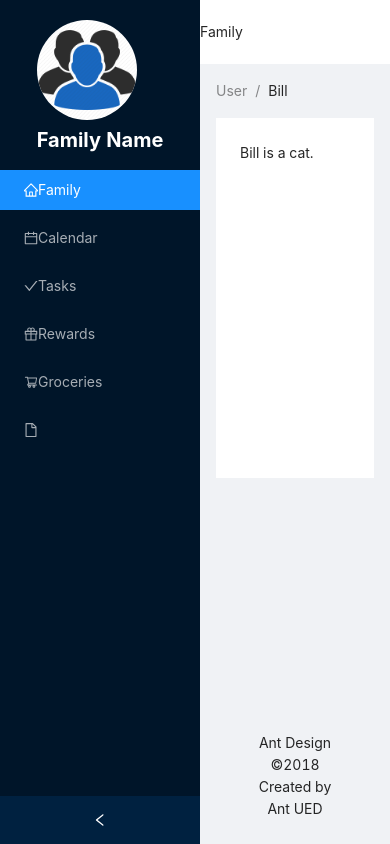
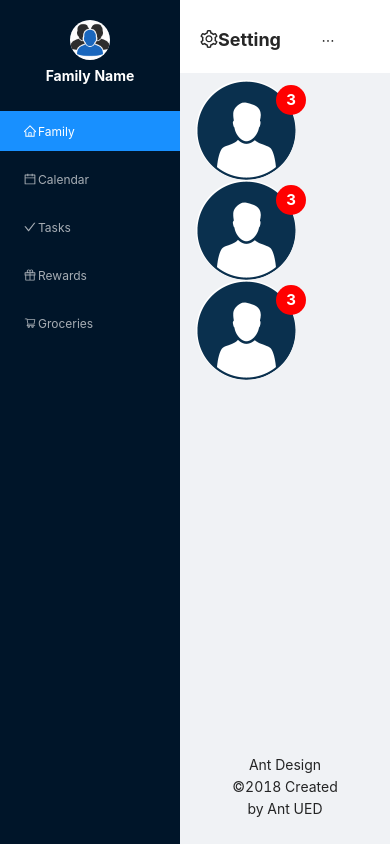
Before and after one commit to baodang0305/DATN_HouseHelperApp_Web, a React app: page /family in a window 390 px wide. Built offline with nearby package versions, Linux system fonts and the light colour scheme.

Commit message:
responsive dashboard menu, update img family default

```diff
--- a/src/components/DashboardMenu/DashboardMenu.css
+++ b/src/components/DashboardMenu/DashboardMenu.css
@@ -1,18 +1,109 @@
-.site-layout-background {
-    background-color: white;
+.container-infor-family {
+    text-align: center;
+    margin: 20px 0px;
 }
 
-.center {
-    display: flex;
-    flex-direction: row;
-    justify-content: center;
-    margin-top: 20px;
-    margin-bottom: 10px;
+/* big tablets to 1200px */
+@media only screen and (min-width: 1024px) {
+    .container-dashboard-menu {
+        max-width: none !important;
+        flex-basis: 260px !important;
+    }
+
+    img.container-img-family {
+        width: 100px;
+        background-color: white;
+        border-radius: 50%;
+    }
+
+    .name-family {
+        font-size: 20px;
+        font-weight: bolder;
+        color: white;
+        margin-top: 5px;
+    }
+
+    a,
+    .size-icon {
+        font-size: 18px !important;
+    }
 }
 
-.family-name {
-    font-size: 20px;
-    font-weight: bolder;
-    color: white;
-    margin-top: 5px;
+/* small tablets to big tablets from 768px to 1023px */
+@media only screen and (min-width: 768px) and (max-width: 1023px) {
+    .container-dashboard-menu {
+        max-width: none !important;
+        flex-basis: 230px !important;
+    }
+
+    img.container-img-family {
+        width: 80px;
+        background-color: white;
+        border-radius: 50%;
+    }
+
+    .name-family {
+        font-size: 18px;
+        font-weight: bolder;
+        color: white;
+        margin-top: 5px;
+    }
+
+    a,
+    .size-icon {
+        font-size: 16px !important;
+    }
 }
+
+/* small phones to small tablets */
+@media only screen and (min-width: 480px) and ( max-width: 767px) {
+    .container-dashboard-menu {
+        max-width: none !important;
+        flex-basis: 200px !important;
+    }
+
+    img.container-img-family {
+        width: 60px;
+        background-color: white;
+        border-radius: 50%;
+    }
+
+    .name-family {
+        font-size: 16px;
+        font-weight: bolder;
+        color: white;
+        margin-top: 5px;
+    }
+
+    a,
+    .size-icon {
+        font-size: 14px !important;
+    }
+}
+
+/* small phones from 0 - 480px */
+@media only screen and (min-width: 0px) and (max-width: 479px) {
+    .container-dashboard-menu {
+        max-width: none !important;
+        min-width: 0px !important;
+        flex-basis: 180px !important;
+    }
+
+    img.container-img-family {
+        width: 40px;
+        background-color: white;
+        border-radius: 50%;
+    }
+
+    .name-family {
+        font-size: 14px;
+        font-weight: bolder;
+        color: white;
+        margin-top: 5px;
+    }
+
+    a,
+    .size-icon {
+        font-size: 12px !important;
+    }
+}
--- a/src/components/DashboardMenu/DashboardMenu.js
+++ b/src/components/DashboardMenu/DashboardMenu.js
@@ -10,7 +10,7 @@ import {
     FileOutlined
 } from '@ant-design/icons';
 import './DashboardMenu.css';
-import familyImgDefault from '../../assets/familyImgDefault.png';
+import familyImgDefault from '../../assets/family-img.png';
 
 const { Sider } = Layout;
 
@@ -31,36 +31,33 @@ class DashboardMenu extends React.Component {
         const {collapsed} = this.state;
         const {menuItem} = this.props;
         return (
-            <Sider collapsible collapsed={collapsed} onCollapse={this.onCollapse}>
-                <div className="center">
+            <Sider className="container-dashboard-menu" trigger={null} collapsible collapsed={collapsed} onCollapse={this.onCollapse}>
+                <div className="container-infor-family">
                     <div>
-                        <Avatar shape="circle" style={{backgroundColor: "#ffffff"}} size={100} src={familyImgDefault}/>
-                        <div className="family-name">Family Name</div>
+                        <img className="container-img-family" src={familyImgDefault}/>
                     </div>
+                    <div className="name-family">Family Name</div>
                 </div>
                 <Menu theme="dark" defaultSelectedKeys={menuItem} mode="inline">
                     <Menu.Item key="1" >
-                        <HomeOutlined />
+                        <HomeOutlined className="size-icon"/>
                         <Link to="/family">Family</Link>
                     </Menu.Item>
                     <Menu.Item key="2">
-                        <CalendarOutlined />
+                        <CalendarOutlined className="size-icon"/>
                         <Link to="#">Calendar</Link>
                     </Menu.Item>
                     <Menu.Item key="3">
-                        <CheckOutlined />
+                        <CheckOutlined className="size-icon"/>
                         <Link to="/tasks">Tasks</Link>
                     </Menu.Item>
                     <Menu.Item key="4">
-                        <GiftOutlined />
+                        <GiftOutlined className="size-icon"/>
                         <Link to="#">Rewards</Link>
                     </Menu.Item>
                     <Menu.Item key="5">
-                        <ShoppingCartOutlined />
+                        <ShoppingCartOutlined className="size-icon"/>
                         <Link to="#">Groceries</Link>
-                    </Menu.Item>
-                    <Menu.Item key="6">
-                        <FileOutlined />
                     </Menu.Item>
                 </Menu>
             </Sider>
--- /dev/null
+++ b/src/components/family/Family.css
@@ -0,0 +1,43 @@
+.site-layout-background {
+    background-color: white;
+}
+
+.icon:hover{
+    transform: translateY(-3px);
+    box-shadow: 0px 5px 20px;
+    background-color: rgb(255, 255, 255);
+}
+
+.container-img-profile {
+    position: relative;
+}
+
+.profile-img {
+    width: 100px;
+    height: auto;
+    border-radius: 50%;
+}
+
+.badge {
+    border-radius: 50%;
+    width: 30px ;
+    height: 30px ;
+    background-color: red;
+    text-align: center;
+    vertical-align: middle;
+    line-height: 30px;
+    color: white;
+    font-weight: bold;
+    font-size: 15px;
+    position: absolute;
+    top: 5px;
+    left: 80px;
+}
+
+.modified-top-menu {
+    border-bottom: 2px solid transparent !important;
+    color: inherit !important;
+    padding-top: 8px;
+    font-size: 18px;
+    font-weight: bolder;
+}
--- a/src/components/family/family.js
+++ b/src/components/family/family.js
@@ -1,6 +1,9 @@
 import React from "react";
-import {Layout, Breadcrumb, Row, Col} from "antd";
+import { Layout, Menu} from "antd";
+import { PlusCircleOutlined , SettingOutlined, MailOutlined } from "@ant-design/icons";
 import DashboardMenu from "../DashboardMenu/DashboardMenu";
+import "./Family.css";
+import profileImg from "../../assets/profile-img.png";
 const { Header, Content, Footer } = Layout;
 
 class Family extends React.Component {
@@ -11,17 +14,42 @@ class Family extends React.Component {
                 <DashboardMenu menuItem="1"/>
                 <Layout className="site-layout">
                     <Header className="site-layout-background" style={{ padding: 0 }}>
-                        <Row>
-                            <Col span={8}>Family</Col>
-                        </Row>
+                        {/* <Row>
+                            <Col span={12}>
+                                <Link> <SettingOutlined className="icon" style={{ fontSize:"20px", marginLeft: 15 }}/> </Link>
+                                <Link> <MessageOutlined className="icon" style={{ fontSize:"20px", marginLeft: 5 }}/> </Link>
+                            </Col>
+                            <Col span={12}>
+                                <Link style={{float: "right"}}> <PlusOutlined className="icon" style={{ fontSize:"20px", marginRight: 15}}/> </Link>
+                            </Col>
+                        </Row> */}
+                        <Menu onClick={this.handleClick} mode="horizontal" className="modified-top-menu">
+                            <Menu.Item key="app">
+                                <SettingOutlined style={{fontSize: 18}}/>
+                                Setting
+                            </Menu.Item>
+                            <Menu.Item key="mail">
+                                <MailOutlined style={{fontSize: 18}}/>
+                                Message
+                            </Menu.Item>
+                            <Menu.Item key="add">
+                                <PlusCircleOutlined  style={{fontSize: 18}}/>
+                                Add
+                            </Menu.Item>
+                        </Menu>
                     </Header>
-                    <Content style={{ margin: '0 16px' }}>
-                        <Breadcrumb style={{ margin: '16px 0' }}>
-                        <Breadcrumb.Item>User</Breadcrumb.Item>
-                        <Breadcrumb.Item>Bill</Breadcrumb.Item>
-                        </Breadcrumb>
-                        <div className="site-layout-background" style={{ padding: 24, minHeight: 360 }}>
-                            Bill is a cat.
+                    <Content style={{ margin: '16px 16px' }}>
+                        <div className="container-img-profile">
+                            <img src={profileImg} className="profile-img"></img>
+                            <div className="badge">3</div>
+                        </div>
+                        <div className="container-img-profile">
+                            <img src={profileImg} className="profile-img"></img>
+                            <div className="badge">3</div>
+                        </div>
+                        <div className="container-img-profile">
+                            <img src={profileImg} className="profile-img"></img>
+                            <div className="badge">3</div>
                         </div>
                     </Content>
                     <Footer style={{ textAlign: 'center' }}>Ant Design ©2018 Created by Ant UED</Footer>
```
Also changed, not shown: src/assets/family-img.png (renamed from src/assets/familyImgDefault.png), src/assets/profile-img.png (added).
